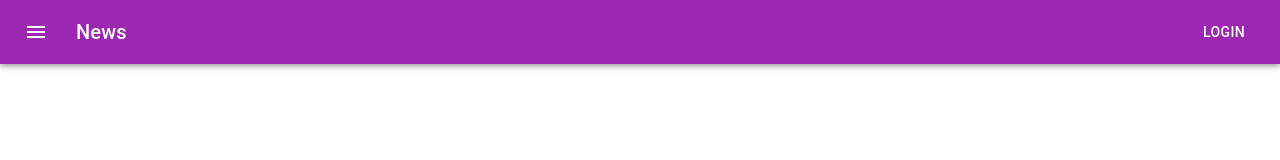
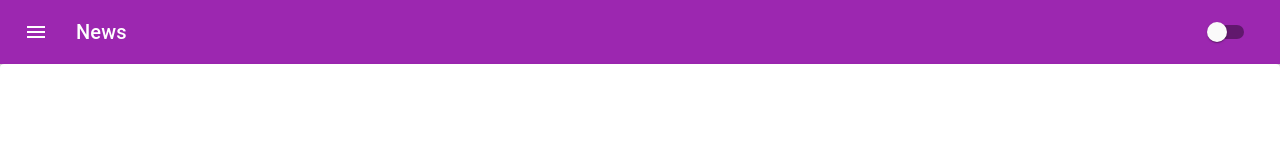
Before and after one commit to ifndefdeadmau5/edu-groom, a React (Create React App) app: page / in a window 1280 px wide. Shown: the top 160 px of the page. Built offline with nearby package versions, Linux system fonts and the light colour scheme.

Commit message:
Extract Header component + toggle palette type

```diff
--- a/src/App.tsx
+++ b/src/App.tsx
@@ -1,68 +1,65 @@
-import React from "react";
+import React, { useState } from "react";
 import purple from "@material-ui/core/colors/purple";
 import green from "@material-ui/core/colors/green";
 import {
+  createMuiTheme,
   createStyles,
   makeStyles,
-  Theme,
-  createMuiTheme,
+  Paper,
+  Switch,
+  ThemeOptions,
   ThemeProvider,
-} from "@material-ui/core/styles";
-import AppBar from "@material-ui/core/AppBar";
-import Toolbar from "@material-ui/core/Toolbar";
-import Typography from "@material-ui/core/Typography";
-import Button from "@material-ui/core/Button";
-import IconButton from "@material-ui/core/IconButton";
-import MenuIcon from "@material-ui/icons/Menu";
+} from "@material-ui/core";
+import Header from "./components/Header";
 
-const theme = createMuiTheme({
-  palette: {
-    primary: {
-      main: purple[500],
-    },
-    secondary: {
-      main: green[500],
-    },
-  },
-});
-
-const useStyles = makeStyles((theme: Theme) =>
+const useStyles = makeStyles((theme) =>
   createStyles({
-    root: {
-      flexGrow: 1,
-    },
-    menuButton: {
-      marginRight: theme.spacing(2),
-    },
-    title: {
-      flexGrow: 1,
+    paper: {
+      width: "100%",
+      height: "100vh",
     },
   })
 );
 
 function App() {
   const classes = useStyles();
+  const [isDark, setIsDark] = useState(false);
+  const [themeOption, setThemeOption] = useState<ThemeOptions>({
+    palette: {
+      type: "light",
+      primary: {
+        main: purple[500],
+      },
+      secondary: {
+        main: green[500],
+      },
+    },
+  });
+
+  const handleChange = (event: React.ChangeEvent<HTMLInputElement>) => {
+    setIsDark(event.target.checked);
+    setThemeOption((prev) => ({
+      ...prev,
+      palette: {
+        ...prev.palette,
+        type: event.target.checked ? "dark" : "light",
+      },
+    }));
+  };
+
+  const theme = createMuiTheme(themeOption);
 
   return (
     <ThemeProvider theme={theme}>
-      <div className={classes.root}>
-        <AppBar position="static">
-          <Toolbar>
-            <IconButton
-              edge="start"
-              className={classes.menuButton}
-              color="inherit"
-              aria-label="menu"
-            >
-              <MenuIcon />
-            </IconButton>
-            <Typography variant="h6" className={classes.title}>
-              News
-            </Typography>
-            <Button color="inherit">Login</Button>
-          </Toolbar>
-        </AppBar>
-      </div>
+      <Header>
+        <Switch
+          checked={isDark}
+          onChange={handleChange}
+          name="checkedA"
+          inputProps={{ "aria-label": "secondary checkbox" }}
+        />
+      </Header>
+      <Paper className={classes.paper} />
     </ThemeProvider>
   );
 }
--- /dev/null
+++ b/src/components/Header.tsx
@@ -0,0 +1,50 @@
+import React from "react";
+import AppBar from "@material-ui/core/AppBar";
+import Toolbar from "@material-ui/core/Toolbar";
+import Typography from "@material-ui/core/Typography";
+import IconButton from "@material-ui/core/IconButton";
+import { createStyles, makeStyles, Theme } from "@material-ui/core/styles";
+import MenuIcon from "@material-ui/icons/Menu";
+
+const useStyles = makeStyles((theme: Theme) =>
+  createStyles({
+    root: {
+      flexGrow: 1,
+    },
+    menuButton: {
+      marginRight: theme.spacing(2),
+    },
+    title: {
+      flexGrow: 1,
+    },
+  })
+);
+
+interface Props {
+  children: React.ReactNode;
+}
+
+export default function Header({ children }: Props) {
+  const classes = useStyles();
+
+  return (
+    <div className={classes.root}>
+      <AppBar position="static">
+        <Toolbar>
+          <IconButton
+            edge="start"
+            className={classes.menuButton}
+            color="inherit"
+            aria-label="menu"
+          >
+            <MenuIcon />
+          </IconButton>
+          <Typography variant="h6" className={classes.title}>
+            News
+          </Typography>
+          {children}
+        </Toolbar>
+      </AppBar>
+    </div>
+  );
+}
```
